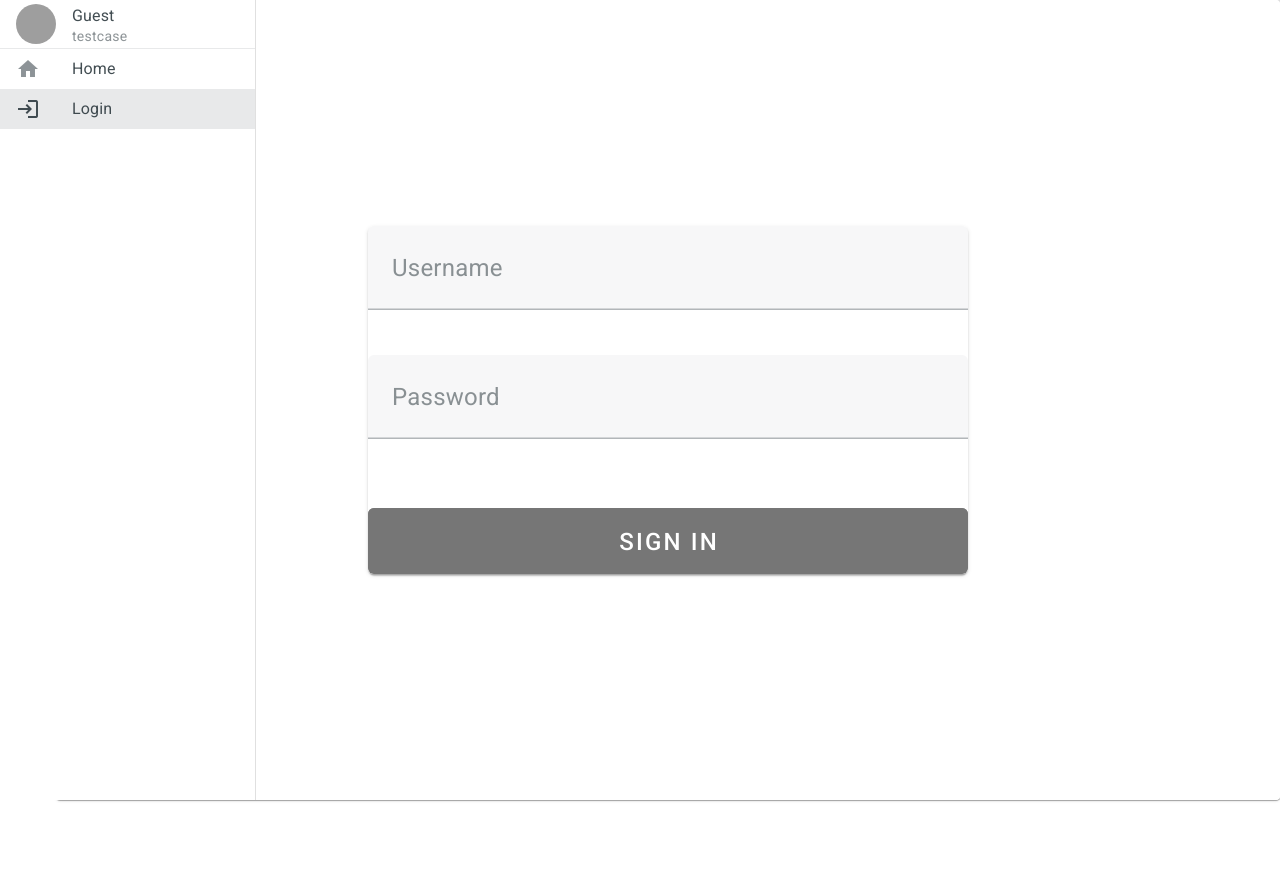
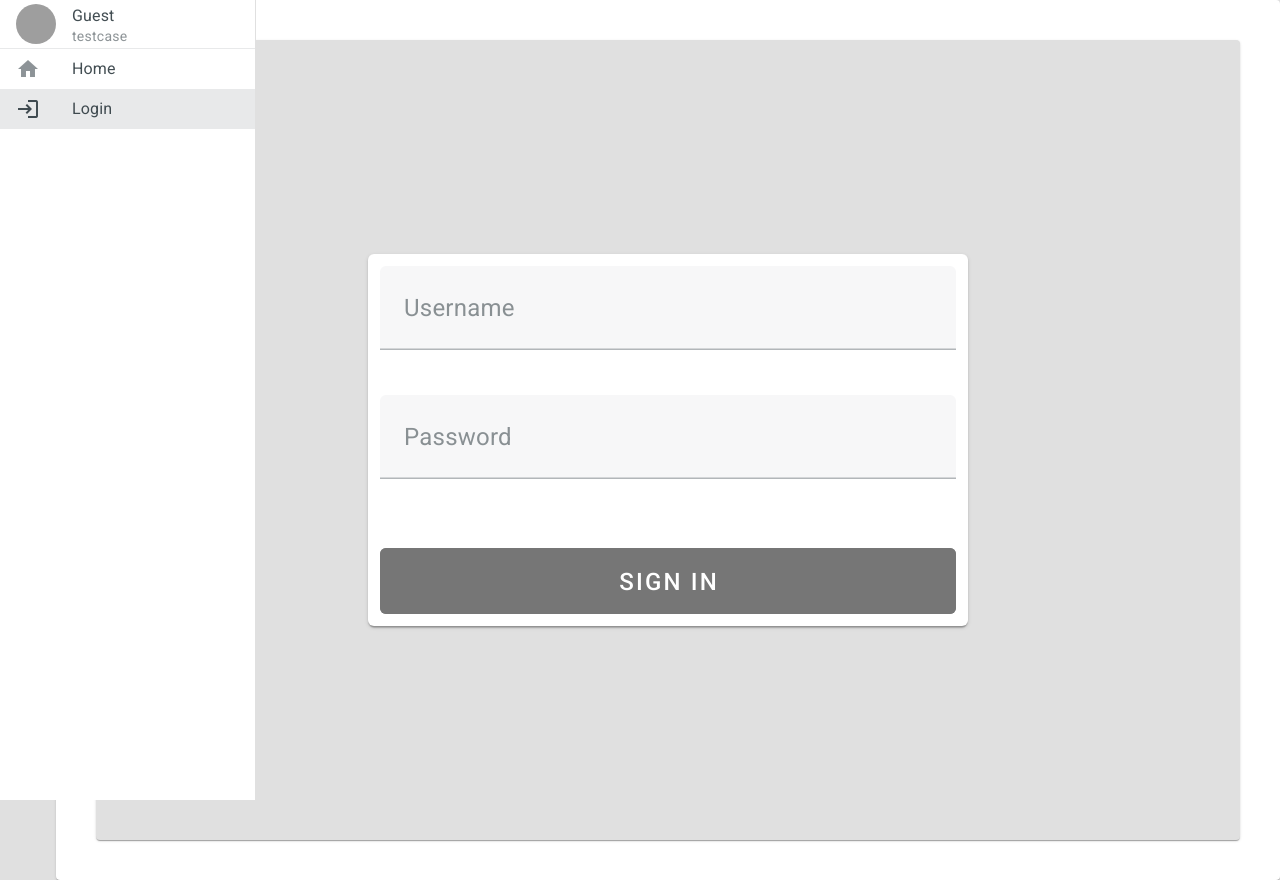
Before and after one commit to Smil1ck/BTSweb, a Vue app: page /Login in a window 1280 px wide. Before the commit the page ends 800 px from the top, so only its background shows below. Built offline with nearby package versions, Linux system fonts and the light colour scheme; grey boxes are pictures that could not be loaded.

Commit message:
+new html for login page

```diff
--- a/views/Login.vue
+++ b/views/Login.vue
@@ -1,10 +1,10 @@
 <template>
-  <v-sheet
-    class="bg-deep-black d-flex align-center justify-center"
+  <v-card
+    class="bg-grey-lighten-2 ma-10 d-flex align-center justify-center"
     :height="$vuetify.display.mobile ? 'calc(100vh - 56px)' : '100vh'"
     rounded
   >
-    <v-card style="scale: 1.5" width="400" max-width="700">
+    <v-card class="pa-2" style="scale: 1.5" width="400" max-width="700">
       <v-form v-model="form" @submit.prevent="onSubmit">
         <v-text-field
           v-model="username"
@@ -41,7 +41,7 @@
         </v-btn>
       </v-form>
     </v-card>
-  </v-sheet>
+  </v-card>
 </template>
 <script setup>
 import { ref, watch } from "vue";
```
